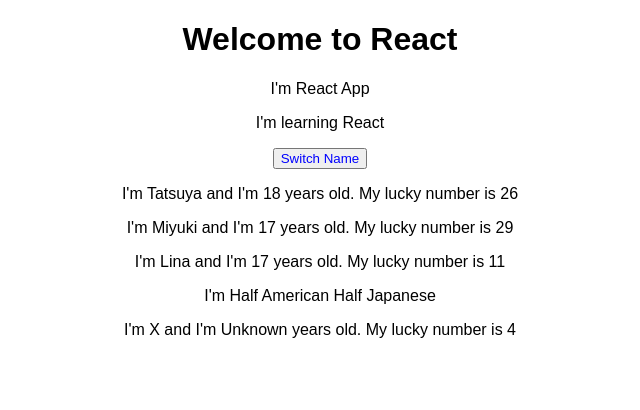
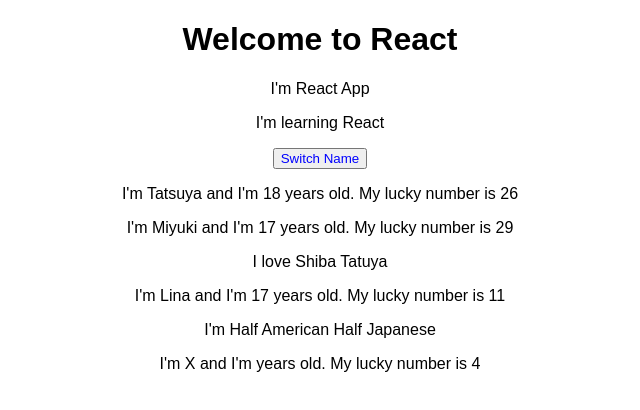
Before and after one commit to girishkumaramanchi/react-comple-guide, a React (Create React App) app: page / in a window 1280 px wide. Shown: the top 410 px of the page, without its empty margins (320-960 px from the left). Built offline with nearby package versions, Linux system fonts and the light colour scheme.

Commit message:
Added setstate

```diff
--- a/src/App.js
+++ b/src/App.js
@@ -4,6 +4,28 @@
 import './App.css';
 
 class App extends Component {
+  state = {
+    persons: [
+      { name:"Tatsuya", age:18 },
+      { name:"Miyuki", age:17 },
+      { name:"Lina", age:17 },
+      { name:"X", age:undefined }
+    ]
+  }
+
+  switchNameHandler = () => {
+    // console.log("name changed");
+    // Don't do this: this.state.persons[0].name = "Shiba Tatsuya";
+    this.setState({
+      persons: [
+        { name:"Shiba Tatsuya", age:18 },
+        { name:"Miyuki", age:17 },
+        { name:"Lina", age:17 },
+        { name:"X", age:undefined }
+      ]
+    })
+  }
+
   render() {
     return (
       <div className="App">
@@ -11,11 +33,14 @@
         <h1 className="App-title">Welcome to React</h1>
         <p>I'm React App</p>
         <p>I'm learning React</p>
-        <button style={{color:'blue'}}>Switch Name</button>
-        <Person name="Tatsuya" age={18} />
-        <Person name="Miyuki" age="17" />
+        <button style={{color:'blue'}} onClick={this.switchNameHandler}>Switch Name</button>
+        <Person name={this.state.persons[0].name} age={this.state.persons[0].age} />
+        <Person name={this.state.persons[1].name} age={this.state.persons[1].age} >I love Shiba Tatuya</Person>
+        <Person name={this.state.persons[2].name} age={this.state.persons[2].age} >I'm Half American Half Japanese</Person>
+        <Person name={this.state.persons[3].name} age={this.state.persons[3].age} />
+        {/* <Person name="Miyuki" age="17" />
         <Person name="Lina" age="17" >I'm Half American Half Japanese</Person>
-        <Person name="X" age="Unknown" />
+        <Person name="X" age="Unknown" /> */}
         {/* <Person></Person> */}
         {/* <header className="App-header">
           <img src={logo} className="App-logo" alt="logo" />
```
